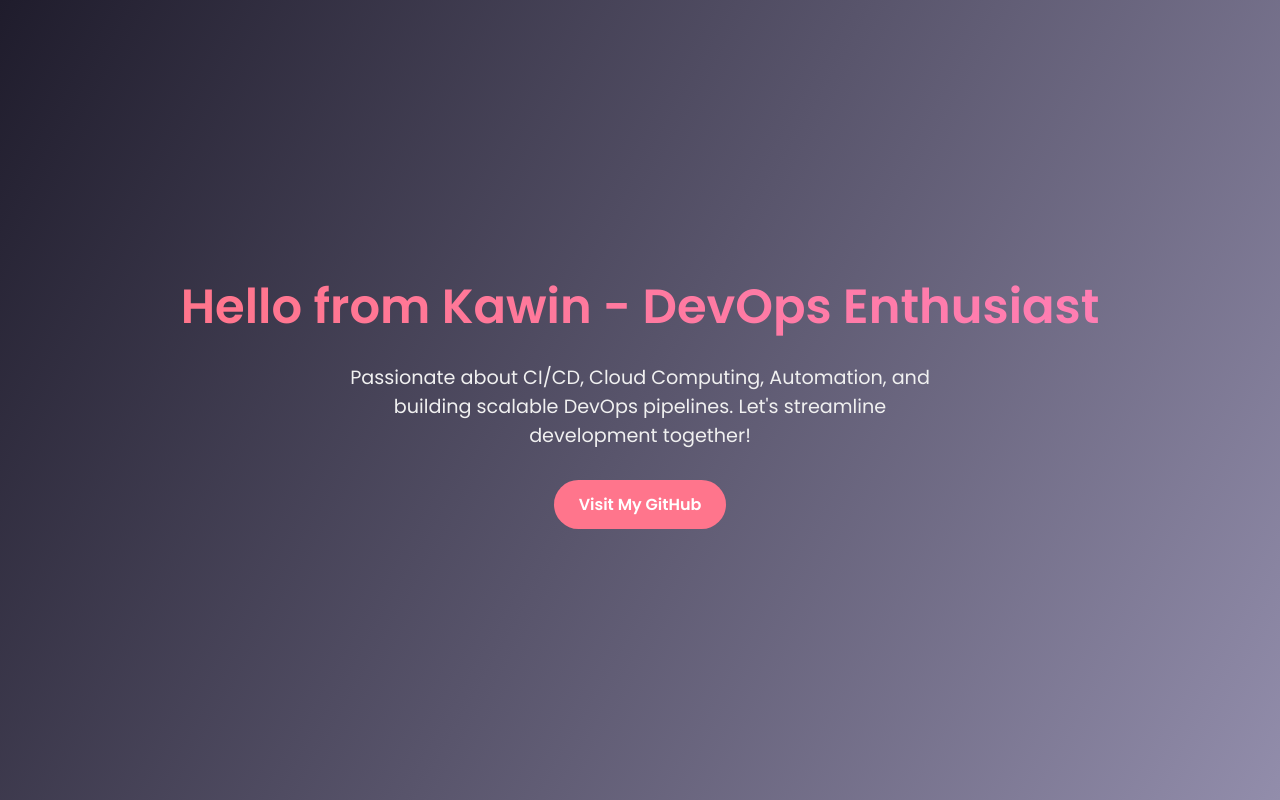
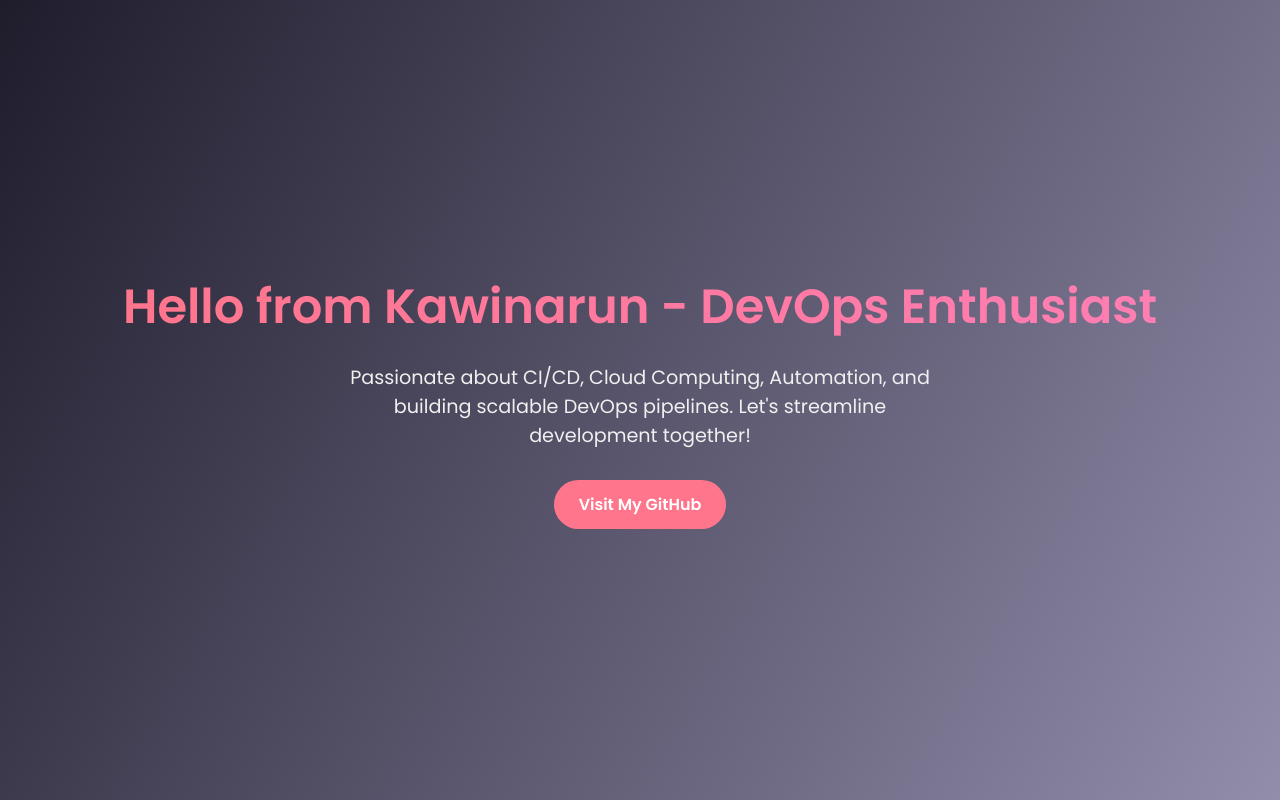
Before and after one commit to kawinmuthukumar/DockerCD, a plain HTML site: page index.html in a window 1280 px wide. Drawn offline with Linux system fonts and the light colour scheme.

Commit message:
Update index.html

```diff
--- a/index.html
+++ b/index.html
@@ -72,7 +72,7 @@
   </style>
 </head>
 <body>
-  <h1>Hello from Kawin  - DevOps Enthusiast</h1>
+  <h1>Hello from Kawinarun  - DevOps Enthusiast</h1>
   <p>Passionate about CI/CD, Cloud Computing, Automation, and building scalable DevOps pipelines. Let's streamline development together!</p>
   <a href="https://github.com/kawinmuthukumar" class="btn" target="_blank">Visit My GitHub</a>
 </body>
```
